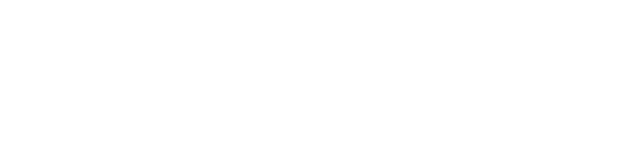
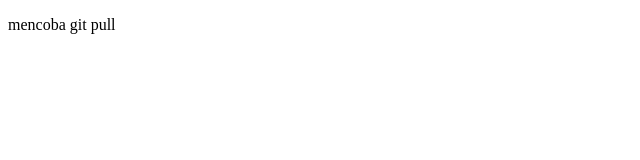
Before and after one commit to fakhiraarr/PRPL11, a plain HTML site: page about.html in a window 1280 px wide. Shown: the whole page, without its empty margins (0-640 px from the left). Drawn offline with Linux system fonts and the light colour scheme.

Commit message:
Update about.html

```diff
--- a/about.html
+++ b/about.html
@@ -6,6 +6,6 @@
     <title>About</title>
 </head>
 <body>
-
+    <p>mencoba git pull</p>
 </body>
 </html>
```
